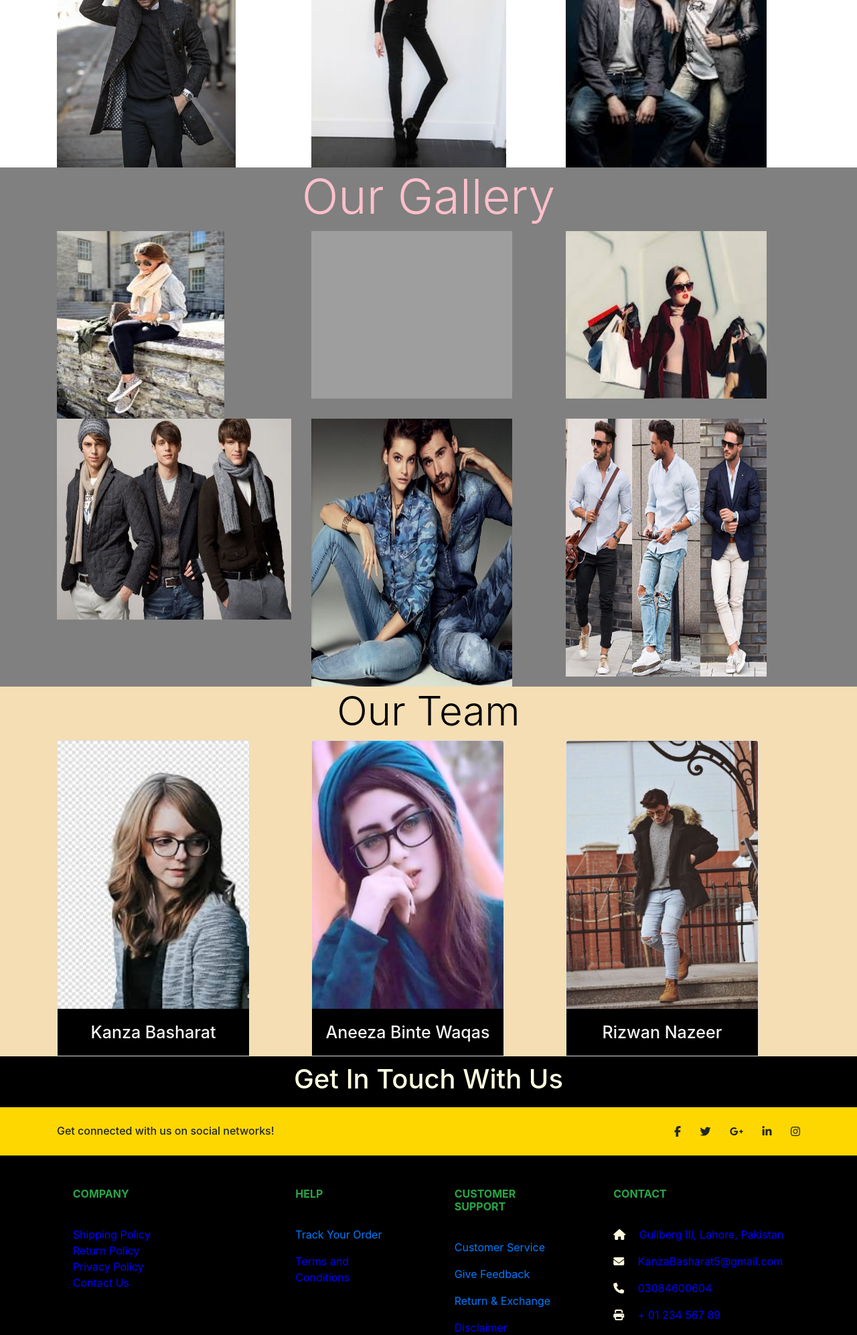
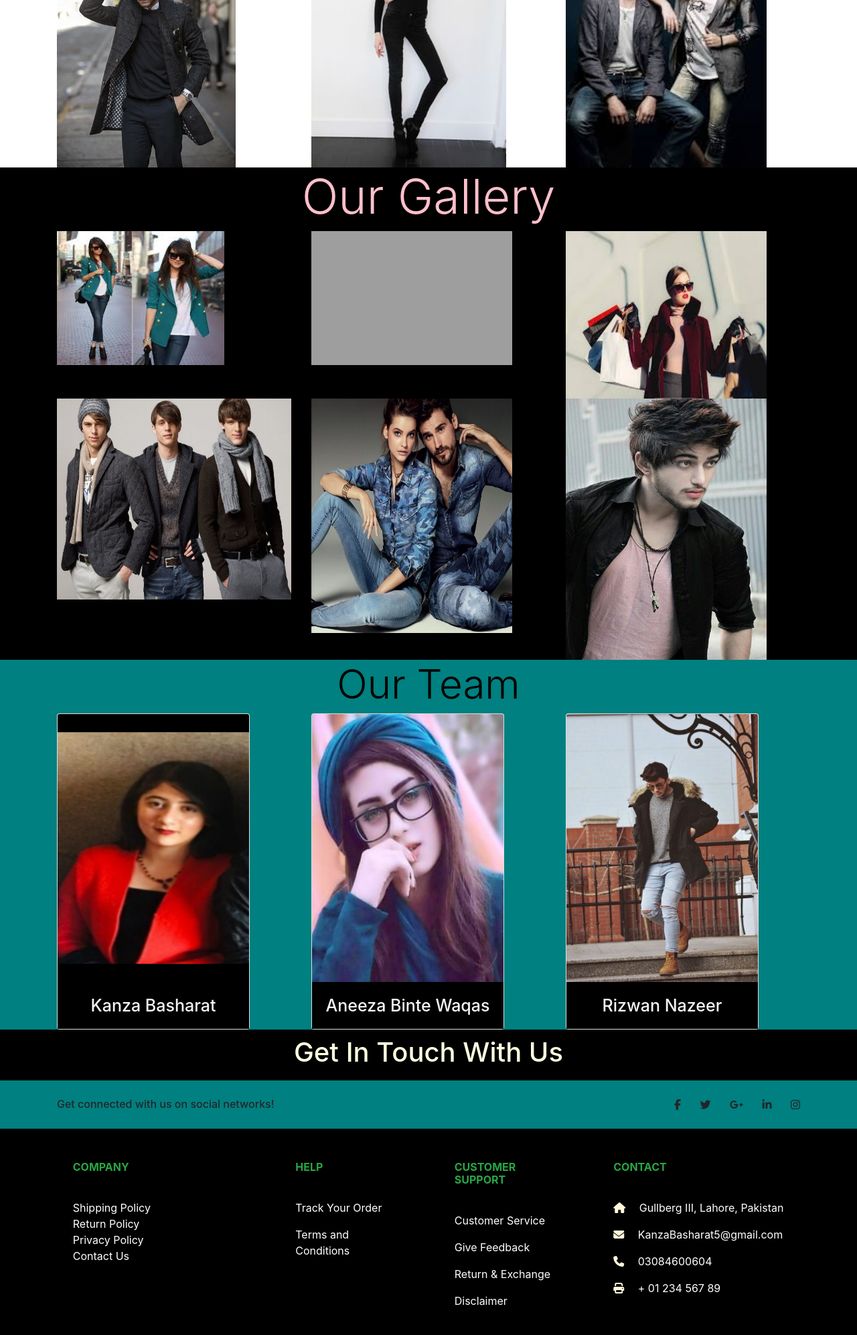
Before and after one commit to KanzaBasharat/heroku-static-pages-deployment, a PHP site: page / in a window 1280 px wide. Shown: the part 975-2968 px from the top of the page at 67% size. Run offline with PHP 8.4, Linux system fonts and the light colour scheme; some libraries are stand-ins or nearby versions; grey boxes are pictures that could not be loaded.

Commit message:
my first commit

```diff
--- a/index.html
+++ b/index.html
@@ -1,6 +1,8 @@
 <!doctype html>
 <html lang="en">
   <head>
+
+
     <script src="https://kit.fontawesome.com/04a5de2662.js" crossorigin="anonymous"></script>
     <title>AssignmentNO:1</title>
     <!-- Required meta tags -->
@@ -22,7 +24,7 @@
         <div class="collapse navbar-collapse" id="navbarNav">
           <ul class="navbar-nav ml-auto">
             <li class="nav-item active">
-              <a class="nav-link pr-5" href="#">Home</a>
+              <a class="nav-link pr-5" href="https://heroku-kanza.herokuapp.com/#Kanza">Home</a>
             </li>
             <li class="nav-item">
               <a class="nav-link pr-5" href="#a">About Us</a>
@@ -34,10 +36,13 @@
             <li class="nav-item">
                 <a class="nav-link pr-5" href="#f">Team</a>
               </li>
+              <li class="nav-item">
 
-            <li class="nav-item">
                 <a class="nav-link pr-5" href="#c">Gallery</a>
-            </li>
+            </a>
+              </li>
+
+
 
 
 
@@ -129,14 +134,14 @@
           </div>
       </div>
       <div id="d" class="fluid" >
-          <h2 id="c" class="display-3">Our Gallery</h2>
+          <h2 id="c" class="display-3 ">Our Gallery</h2>
           <div class="container">
             <div class="row">
               <div class="col-sm">
-               <img src="gallery1.jpg" alt="" height="280px" width="250px">
+               <img src="b4.jpg" alt="" height="200px" width="250px">
               </div>
               <div class="col-sm">
-                <img src="gallery2.jpg" alt="" width="300px" height="250px">
+                <img src="gallery2.jpg" alt="" width="300px" height="200px">
               </div>
               <div class="col-sm">
                <img src="aaa.jpg" alt="" height="250px" width="300px">
@@ -153,10 +158,10 @@
                <img src="gallery7.jpg" alt="" width="350px" height="300px">
               </div>
               <div class="col-sm">
-                <img src="gallery8.jpg" alt="" height="400px" width="300px">
+                <img src="gallery8.jpg" alt="" height="350px" width="300px">
               </div>
               <div class="col-sm">
-              <img src="galler3.jpg" alt=""width="300px" height="385px">
+              <img src="q.jpg" alt=""width="300px" height="390px">
               </div>
             </div>
           </div>
@@ -167,7 +172,7 @@
             <div class="row">
               <div class="col-sm">
                 <div class="card" style="width: 18rem;">
-                    <img src="team1.jpg" class="card-img-top" alt="Kanza" height="400px">
+                    <img src="Latest photo.jpeg" class="card-img-top" alt="Kanza" height="400px" width="150px">
                     <div id="h" class="card-body">
                       <h4 id="g"class="card-text">Kanza Basharat</h4>
                     </div>
@@ -199,7 +204,7 @@
                      <!-- Footer -->
 <footer class="page-footer font-small unique-color-dark">
 
-    <div style="background-color:gold;">
+    <div style="background-color:teal;">
       <div class="container">
 
         <!-- Grid row-->
@@ -212,7 +217,7 @@
           <!-- Grid column -->
 
           <!-- Grid column -->
-          <div class="col-md-6 col-lg-7 text-center text-md-right">
+          <div  class="col-md-6 col-lg-7 text-center text-md-right">
 
             <!-- Facebook -->
             <a class="fb-ic">
@@ -267,7 +272,7 @@
           <h6 class="text-uppercase font-weight-bold text-success">Help</h6>
           <hr class="deep-purple accent-2 mb-4 mt-0 d-inline-block mx-auto" style="width: 60px; ">
           <p>
-            <a href="#!" >Track Your Order</a>
+            <a id= "l" href="#!" >Track Your Order</a>
           </p>
           <p id="l">
             Terms and Conditions
@@ -284,13 +289,13 @@
           <h6 class="text-uppercase font-weight-bold text-success">Customer Support</h6>
           <hr class="deep-purple accent-2 mb-4 mt-0 d-inline-block mx-auto" style="width: 60px;">
           <p>
-            <a href="#!">Customer Service</a>
+            <a id ="l"href="#!">Customer Service</a>
           </p>
           <p>
-            <a href="#!">Give Feedback</a>
+            <a id ="l" href="#!">Give Feedback</a>
           </p>
           <p>
-            <a href="#!">Return & Exchange</a>
+            <a id ="l" href="#!">Return & Exchange</a>
           </p>
           <p id="l">
             Disclaimer
@@ -344,7 +349,7 @@
 
     <!-- Copyright -->
     <div id="k"class="footer-copyright text-center py-3">© 2020 Copyright:
-      <a href="https://heroku-kanza.herokuapp.com/"> KB Fashion World.com</a>
+      <a id="p"href="https://heroku-kanza.herokuapp.com/" > KB Fashion World.com</a>
     </div>
     <!-- Copyright -->
 
--- a/mystyles.css
+++ b/mystyles.css
@@ -42,7 +42,7 @@
 }.btn0:hover{
     background-color:black;
     color: teal;
-    transition: 0.4s;
+    transition: 0.6s;
 
 }
 
@@ -64,12 +64,12 @@
 
 }
 #d{
-    background-color:grey;
+    background-color:black;
 
 
 }
 #e{
-    background-color:wheat;
+    background-color:teal;
 }
 #f{
     text-align: center;
@@ -96,12 +96,15 @@
     padding: 10px;
 }
 #k{
-    background-color:yellow;
+    background-color:teal;
     color:black;
 }
 #l{
-    color: blue;
+    color: white;
 }
 #m{
     color: cornsilk;
 }
+#p{
+    color:white;
+}
```
Also changed, not shown: Latest photo.jpeg (added), g5.jpg (added), q.jpg (added).
